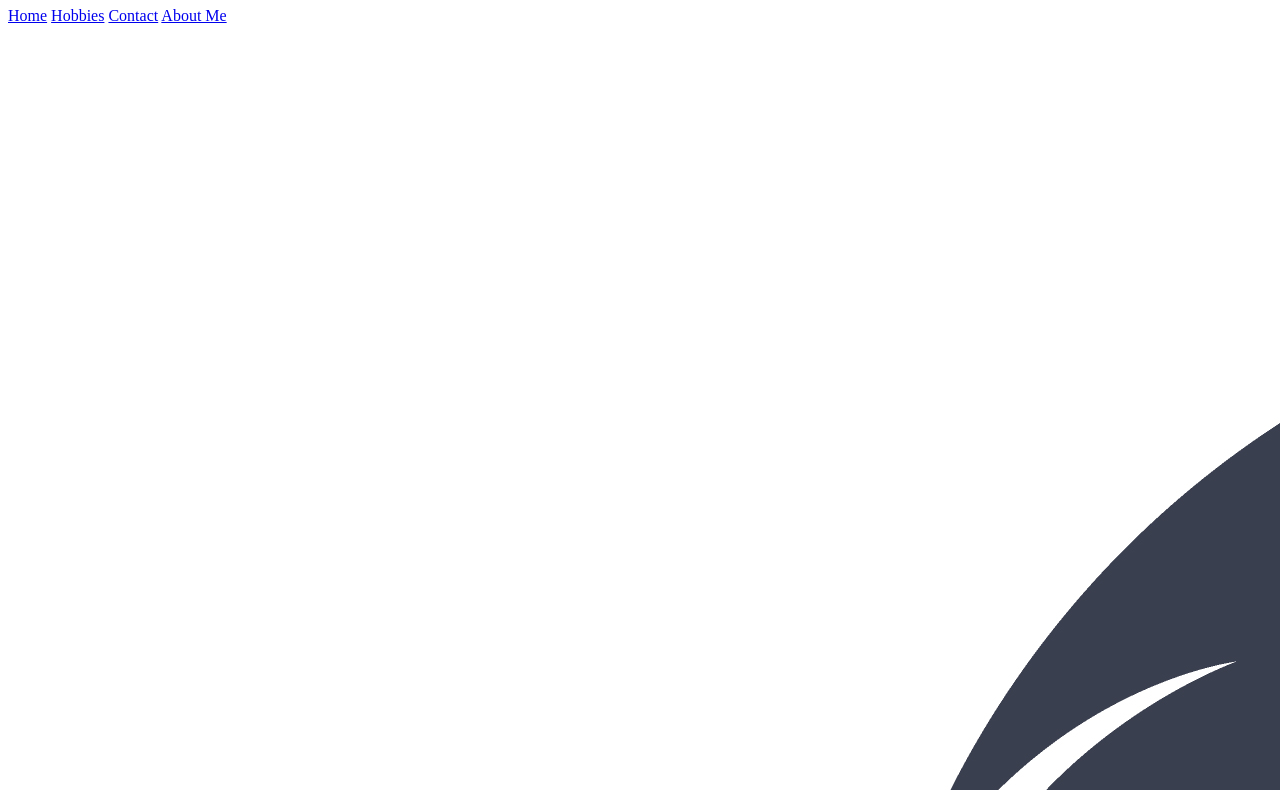
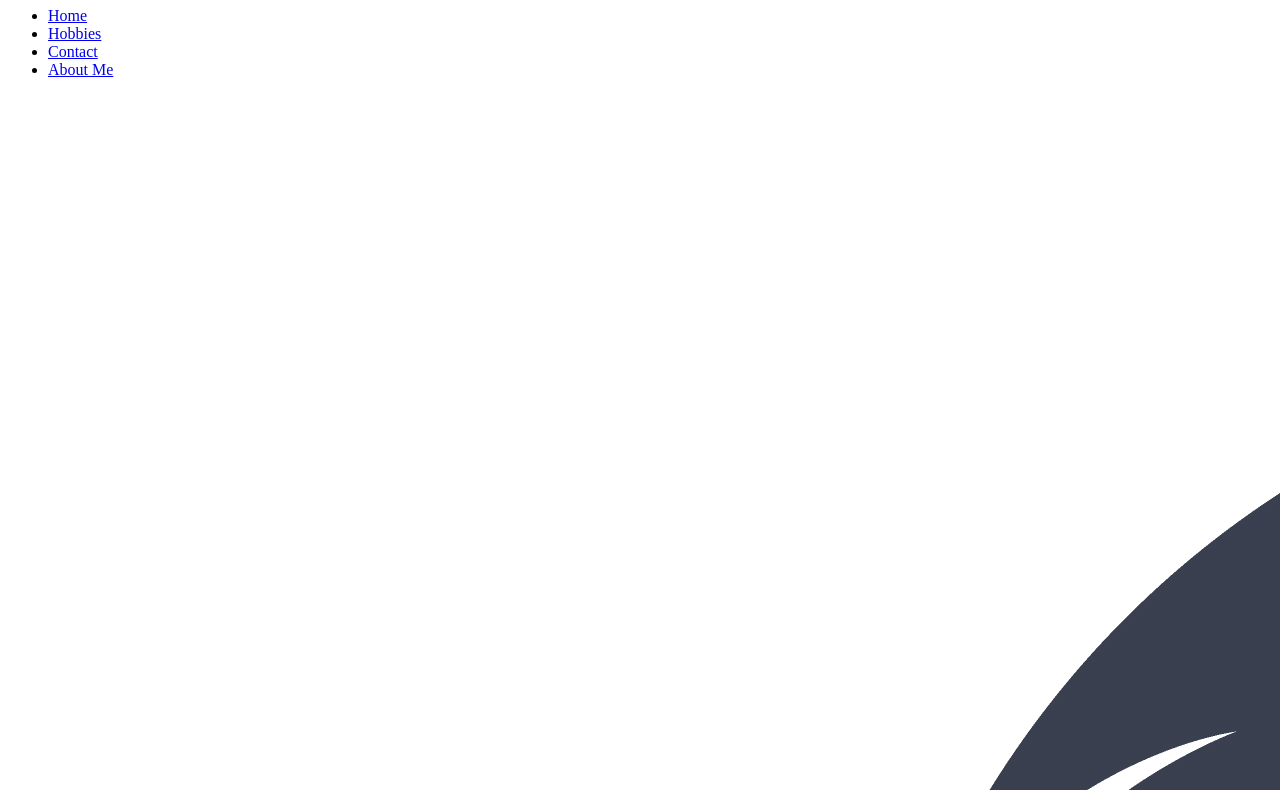
Before and after one commit to larh6olard/3MTT-Profile_Page, a plain HTML site: page index.html in a window 1280 px wide. Shown: the part 73-863 px from the top of the page. Drawn offline with Linux system fonts and the light colour scheme.

Commit message:
updated index.html and README.md files

```diff
--- a/index.html
+++ b/index.html
@@ -9,10 +9,12 @@
   <header>
     <h1>My Profile</h1>
     <nav>
-      <a href="#">Home</a>
-      <a href="#">Hobbies</a>
-      <a href="#">Contact</a>
-      <a href="#">About Me</a>
+      <ul>
+        <li><a href="#">Home</a></li>
+        <li><a href="#">Hobbies</a></li>
+        <li><a href="#">Contact</a></li>
+        <li><a href="#">About Me</a></li>
+      </ul>
     </nav>
   </header>
 
```
Also changed, not shown: 1 other file.
